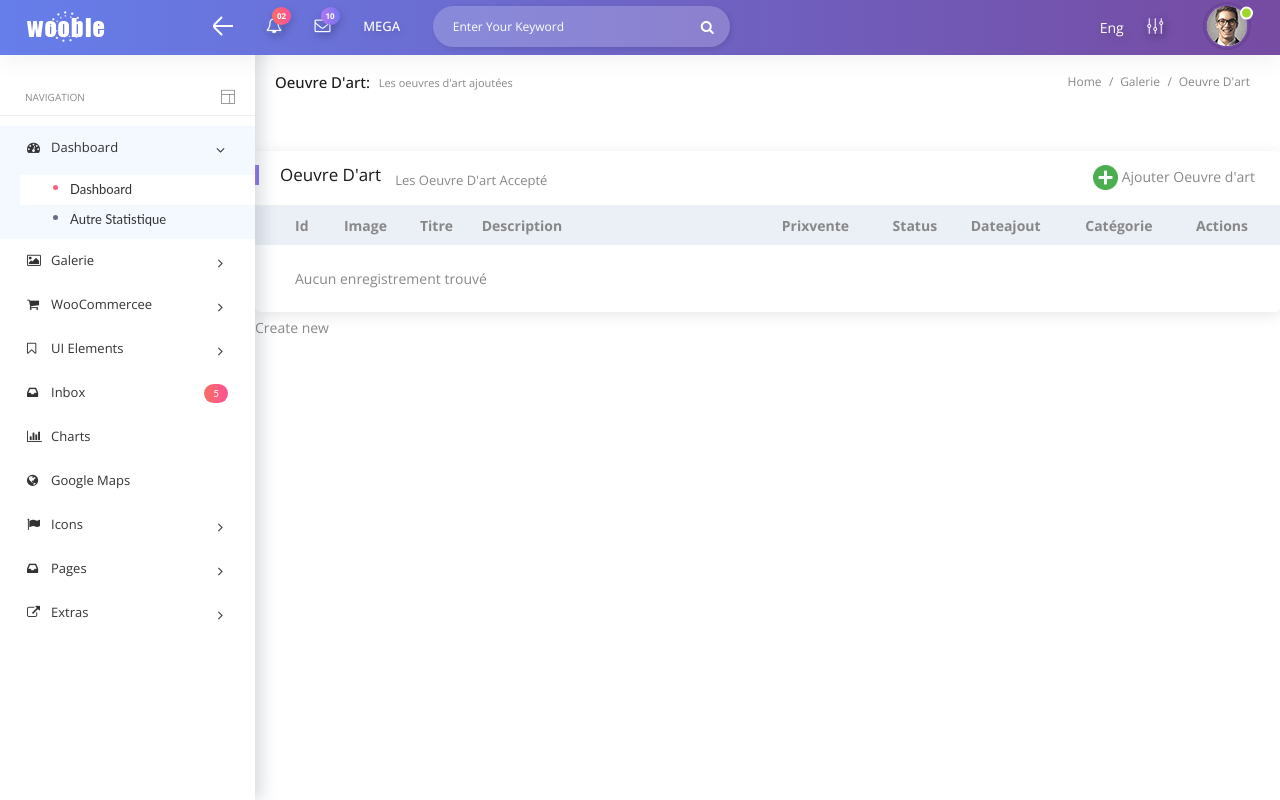
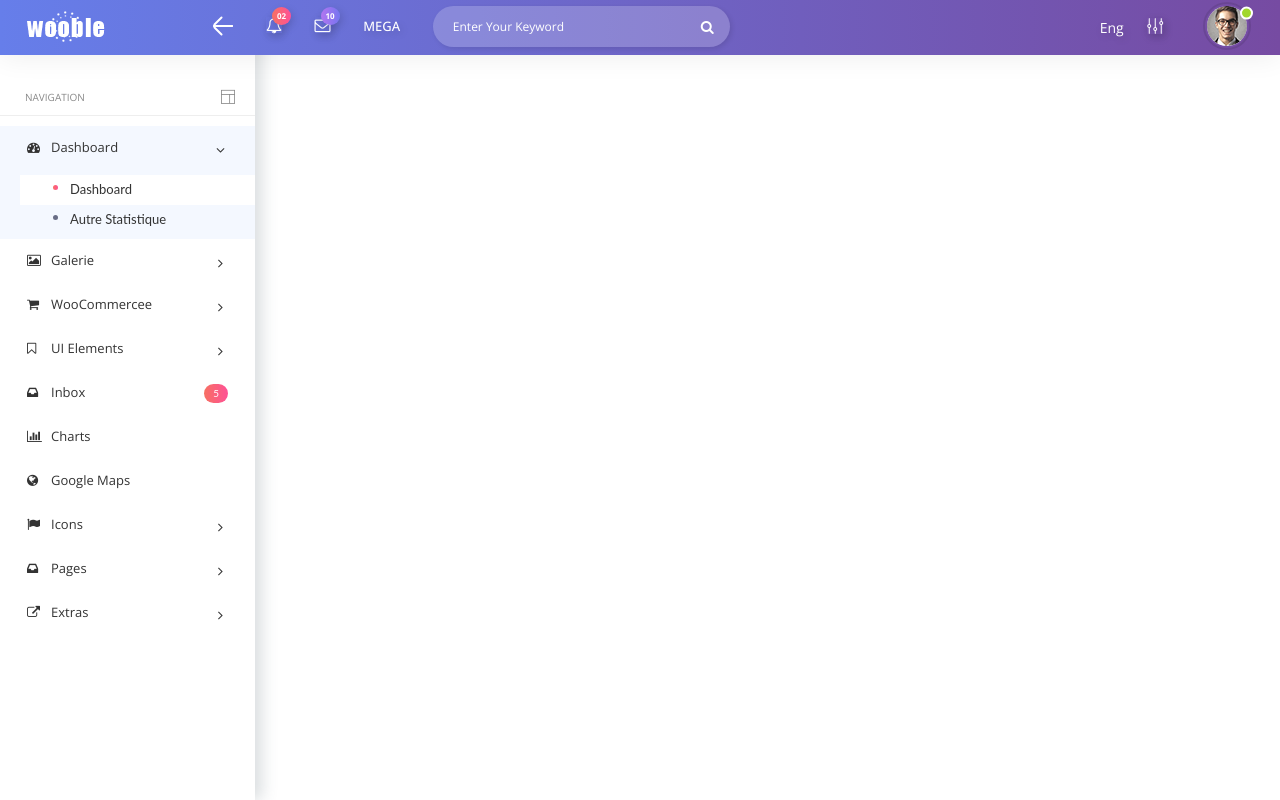
Before and after one commit to welhazitakwa/Art_Vue_Symfony, a Symfony app: template templates/oeuvreart/index.html.twig in a window 1280 px wide. Run offline with Twig, Linux system fonts and the light colour scheme; the template is opened without the code that fills it, so the values that code supplies are empty; some libraries are stand-ins or nearby versions.

Commit message:
integration template client

```diff
--- a/templates/oeuvreart/index.html.twig
+++ b/templates/oeuvreart/index.html.twig
@@ -3,78 +3,7 @@
 {% block title %}Oeuvreart index{% endblock %}
 
 {% block body %}
-<div class="sub-bar" style=" margin-top: 70px; padding-right: 30px ;padding-left: 20px">
-		<div class="sub-title">
-			<h4>Oeuvre d'art:</h4>
-			<span>Les oeuvres d'art ajoutées</span>
-		</div>
-		<ul class="bread-crumb">
-			<li>
-				<a href="{{ path('app_home') }}" title="">Home</a>
-			</li>
-			<li>Galerie</li>
-			<li>Oeuvre d'art</li>
-		</ul>
-	</div>
 
-<div class="widget">
-		<div class="widget-title no-margin" >
-			<h4>Oeuvre d'art</h4>
-			<span>Les oeuvre d'art accepté</span>
-			<ul class="widget-controls">
-				<li title="Ajouter nouveau catégorie" class="refresh-content">
-					<a href="{{ path('app_oeuvreart_new') }}"><img src="/TemplateAdmin/images/plus.png" style="width: 25px; height: 25px;" alt="Ajouter Catégorie">
-						Ajouter Oeuvre d'art</a>
-				</li>
-			</ul>
-		</div>
-    <table class="prj-tbl bordered table-responsive">
-        <thead>
-            <tr>
-                <th>Id</th>
-                <th class="image-column">Image</th>
-                <th>Titre</th>
-                <th style="width: 300px;">Description</th> <!-- Définir la largeur de la colonne de description -->
-                <th>Prixvente</th>
-                <th>Status</th>
-                <th>Dateajout</th>
-                <th>Catégorie</th>
-                <th>Actions</th>
-            </tr>
-        </thead>
-        <tbody>
-        {% for oeuvreart in oeuvrearts %}
-            <tr>
-                <td>{{ oeuvreart.idoeuvreart }}</td>
-                <td><img src="/TemplateAdmin/images/peinture.jpg" alt="Image" style="max-width: 80px;"></td>
-                <td>{{ oeuvreart.titre }}</td>
-                <td>{{ oeuvreart.description }}</td>
-                <td>{{ oeuvreart.prixvente }}</td>
-                <td>{{ oeuvreart.status }}</td>
-                <td>{{ oeuvreart.dateajout ? oeuvreart.dateajout|date('Y-m-d') : '' }}</td>
-                <td>{{ oeuvreart.idCategorie.nomcategorie }}</td>
-                <td>
-							<ul>
-                                <li>
-									<a href="{{ path('app_oeuvreart_show', {'idoeuvreart': oeuvreart.idoeuvreart}) }}" class="edit-btn">
-										<img src="/TemplateAdmin/images/trouve.png" alt="Modifier" style="width: 24px; height: 24px;">
-									</a>
-								</li>
 
-								<li>
-									{{ include('oeuvreart/_delete_form.html.twig') }}
-								</li>
-							</ul>
-						</td>
 
-            </tr>
-        {% else %}
-            <tr>
-                <td colspan="10">Aucun enregistrement trouvé</td>
-            </tr>
-        {% endfor %}
-        </tbody>
-    </table>
-     </div>
-    <a href="{{ path('app_oeuvreart_new') }}">Create new</a>
 {% endblock %}
```
